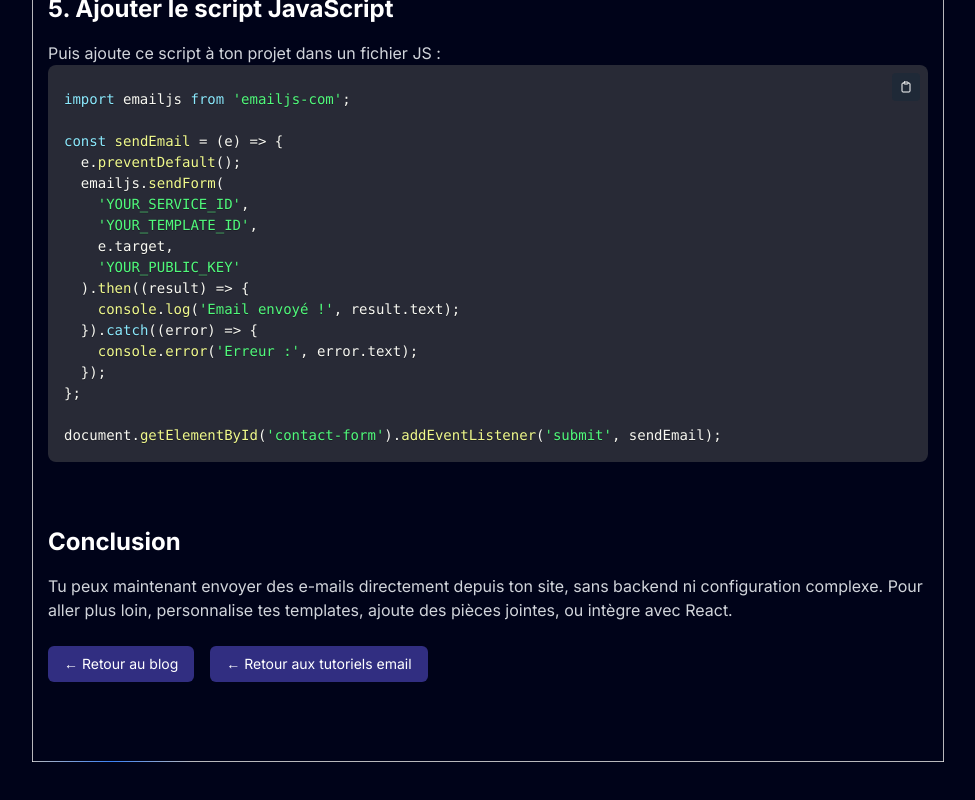
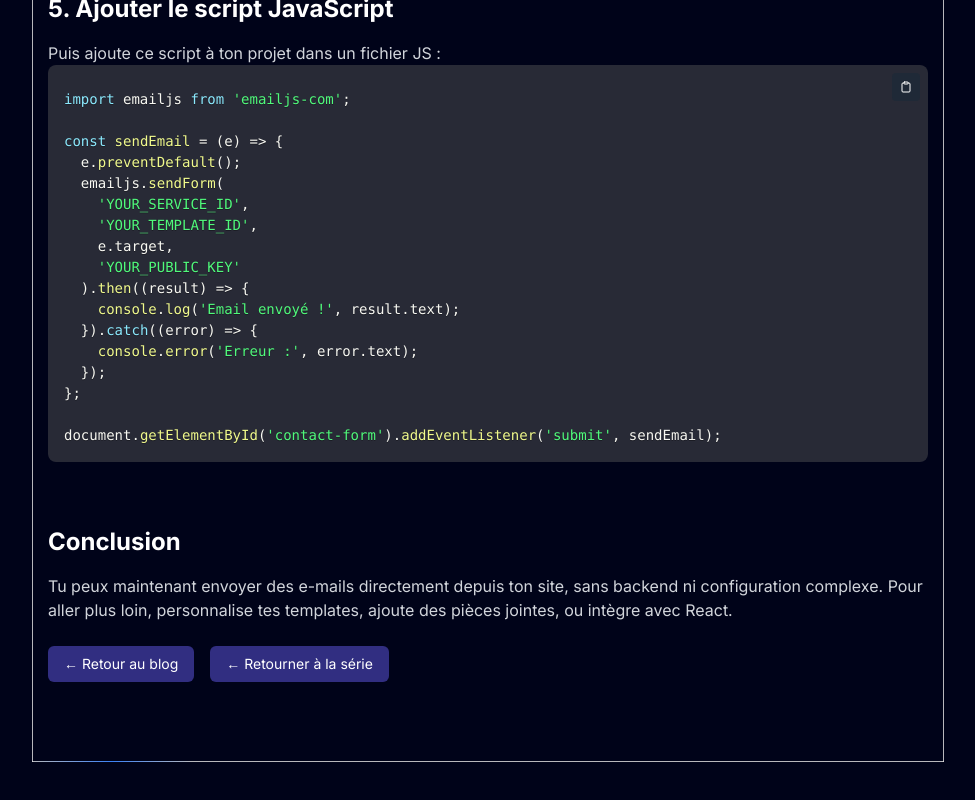
Before and after one commit to ChainerKOMISSA/Portfolio, a Next.js app in the folder portfolio/: page /blog/emails/emailjs in a window 1280 px wide. Shown: the part 1209-2009 px from the top of the page, without its empty margins (8-983 px from the left). Built offline with nearby package versions, Linux system fonts and the light colour scheme.

Commit message:
Corrections

```diff
--- a/portfolio/app/blog/bloc-code/page.tsx
+++ b/portfolio/app/blog/bloc-code/page.tsx
@@ -91,8 +91,8 @@ export default function BlogPage() {
                                     <h2 className="text-2xl font-bold mb-4 text-white">1. Introduction</h2>
                                     <p className="text-gray-300">
                                         Si tu veux afficher des extraits de code propres, lisibles et facilement copiables
-                                        sur ton site, ce tutoriel est pour toi. Nous allons créer un composant <code className="text-blue-400">CodeBlock</code>avec
-                                        surlignage de syntaxe et un bouton de copie.
+                                        sur ton site, ce tutoriel est pour toi. Nous allons créer un
+                                        composant <code className="text-blue-400">CodeBlock</code> avec surlignage de syntaxe et un bouton de copie.
                                     </p>
 
                                 </section>
@@ -189,8 +189,8 @@ export default function BlogPage() {
                                 <section id="conclusion">
                                     <h2 className="text-2xl font-bold mb-4 text-white">Conclusion</h2>
                                     <p className="text-gray-300 mb-6">
-                                        Afficher du code sur un site web devient simple et propre grâce à un composant comme
-                                        <code className="text-blue-400">CodeBlock</code>. Avec la possibilité de copier en un
+                                        Afficher du code sur un site web devient simple et propre grâce à un composant
+                                        comme <code className="text-blue-400">CodeBlock</code>. Avec la possibilité de copier en un
                                         clic et de préciser le langage, tu améliores l&apos;expérience de lecture et de partage
                                         de contenu technique.
                                     </p>
@@ -199,9 +199,6 @@ export default function BlogPage() {
                                         className="inline-block bg-indigo-900 hover:bg-indigo-700 text-white text-sm px-4 py-2 rounded-md transition"
                                     >
                                         ← Retour au blog
-                                    </Link>
-                                    <Link href="/blog/emails" className=" ml-4 inline-block bg-indigo-900 hover:bg-indigo-700 text-white text-sm px-4 py-2 rounded-md transition">
-                                        ← Retour aux tutoriels email
                                     </Link>
                                 </section>
                             </div>
--- a/portfolio/app/blog/emails/emailjs/page.tsx
+++ b/portfolio/app/blog/emails/emailjs/page.tsx
@@ -111,7 +111,7 @@ export default function BlogPage() {
                                         ← Retour au blog
                                     </Link>
                                     <Link href="/blog/emails" className=" ml-4 inline-block bg-indigo-900 hover:bg-indigo-700 text-white text-sm px-4 py-2 rounded-md transition">
-                                        ← Retour aux tutoriels email
+                                        ← Retourner à la série
                                     </Link>
                                 </section>
                             </div>
--- a/portfolio/app/blog/emails/nodemailer/page.tsx
+++ b/portfolio/app/blog/emails/nodemailer/page.tsx
@@ -300,7 +300,7 @@ export default function ContactForm() {
                                     ← Retour au blog
                                 </Link>
                                 <Link href="/blog/emails" className=" ml-4 inline-block bg-indigo-900 hover:bg-indigo-700 text-white text-sm px-4 py-2 rounded-md transition">
-                                    ← Retour aux tutoriels email
+                                    ← Retourner à la série
                                 </Link>
                             </section>
 
--- a/portfolio/app/blog/emails/smtpjs/page.tsx
+++ b/portfolio/app/blog/emails/smtpjs/page.tsx
@@ -112,7 +112,7 @@ export default function BlogPage(){
                                         ← Retour au blog
                                     </Link>
                                     <Link href="/blog/emails" className=" ml-4 inline-block bg-indigo-900 hover:bg-indigo-700 text-white text-sm px-4 py-2 rounded-md transition">
-                                        ← Retour aux tutoriels email
+                                        ← Retourner à la série
                                     </Link>
                                 </section>
                             </div>
--- a/portfolio/app/blog/ui/HeroSectionEmailHtml.tsx
+++ b/portfolio/app/blog/ui/HeroSectionEmailHtml.tsx
@@ -156,7 +156,7 @@ export function HeroSectionOne() {
                                         ← Retour au blog
                                     </Link>
                                     <Link href="/blog/emails" className=" ml-4 inline-block bg-indigo-900 hover:bg-indigo-700 text-white text-sm px-4 py-2 rounded-md transition">
-                                        ← Retour aux tutoriels email
+                                        ← Retourner à la série
                                     </Link>
                                 </section>
                             </div>
```
